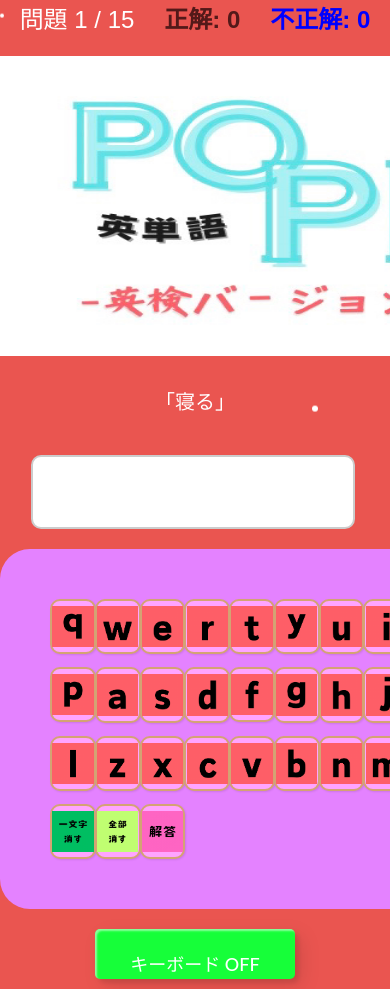
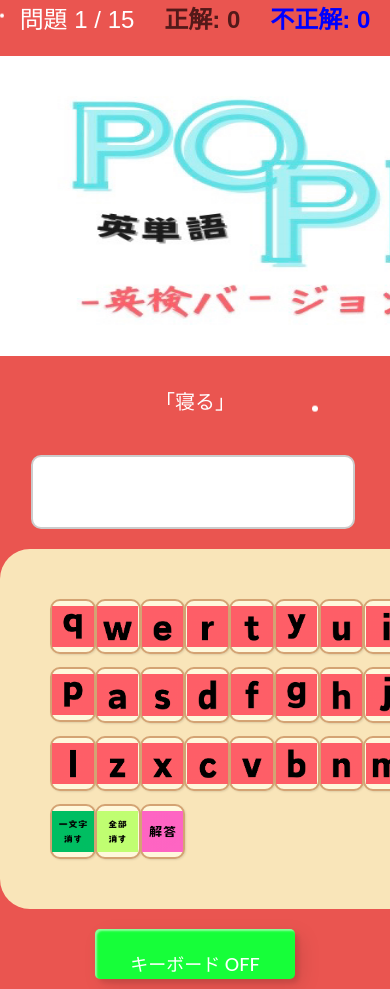
Before and after one commit to Surumendako/DEMO-Englishwords-POPI, a plain HTML site: page 英検/準二１.html in a window 390 px wide. Shown: the top 989 px of the page. Drawn offline with Linux system fonts and the light colour scheme.

Commit message:
英検.css を更新

```diff
--- a/英検/英検.css
+++ b/英検/英検.css
@@ -231,15 +231,15 @@
     height: 100%;
   }
 
-  @media (max-width: 768px) {
+ @media (max-width: 768px) {
     .keyboard {
         display: grid;
-        grid-template-columns: repeat(9, minmax(30px, 1fr));
+        grid-template-columns: repeat(9, minmax(30px, 1fr)); /* 1行9キーで調整 */
         gap: 13px;
         width: 100%;
         max-width: 480px;
         padding: 50px;
-        background-color: #e482ff;
+        background-color: #f9e5b9;
         border-radius: 30px;
     }
 
@@ -249,7 +249,7 @@
         font-size: 50px;
         font-weight: bold;
         color: #a33c2a;
-        background-color: #ffa4ff;
+        background-color: #fff8dc;
         border-radius: 10px;
         display: flex;
         align-items: center;
@@ -315,5 +315,3 @@ input[type="text"] {
     max-width: 300px;
    text-align: center;
 }
-
-}
```
